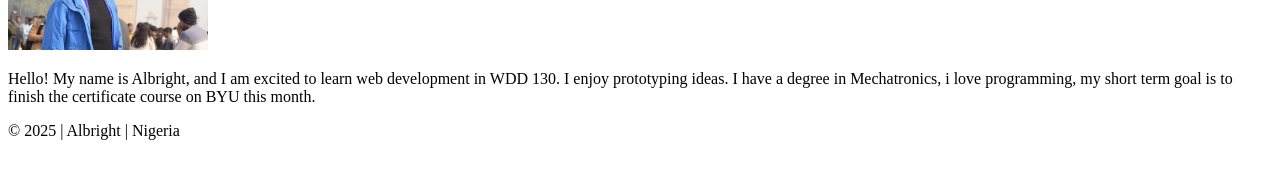
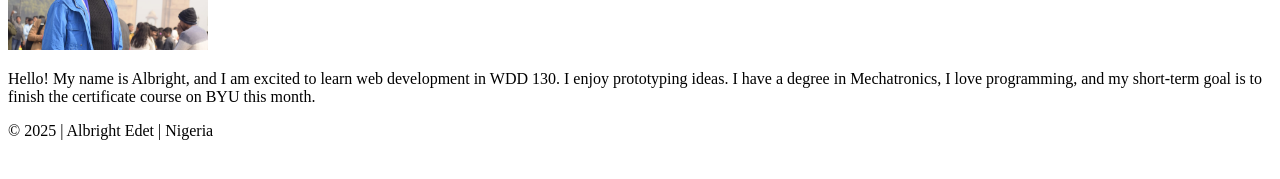
Before and after one commit to Embeddet/wdd-130, a plain HTML site: page index.html in a window 1280 px wide. Shown: the part 189-368 px from the top of the page. Drawn offline with Linux system fonts and the light colour scheme.

Commit message:
Update personal information in index.html, including title, image alt text, and footer

```diff
--- a/index.html
+++ b/index.html
@@ -3,7 +3,7 @@
 <head>
     <meta charset="UTF-8">
     <meta name="viewport" content="width=device-width, initial-scale=1.0">
-    <title>Your Full Name | WDD 130</title>
+    <title>Albright Edet | WDD 130</title>
 </head>
 <body>
     <header>
@@ -16,11 +16,11 @@
     </header>
     <main>
         <h1>Albright Edet | WDD 130</h1>
-        <img src="images/profile.jpg" alt="Your Full Name" width="200">
-        <p>Hello! My name is Albright, and I am excited to learn web development in WDD 130. I enjoy prototyping ideas. I have a degree in Mechatronics, i love programming, my short term goal is to finish the certificate course on BYU this month.</p>
+        <img src="images/profile.jpg" alt="Albright Edet" width="200">
+        <p>Hello! My name is Albright, and I am excited to learn web development in WDD 130. I enjoy prototyping ideas. I have a degree in Mechatronics, I love programming, and my short-term goal is to finish the certificate course on BYU this month.</p>
     </main>
     <footer>
-        <p>© 2025 | Albright | Nigeria</p>
+        <p>© 2025 | Albright Edet | Nigeria</p>
     </footer>
 </body>
 </html>
```
